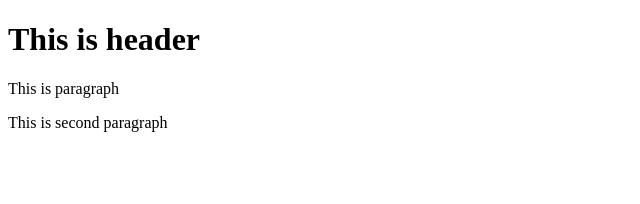
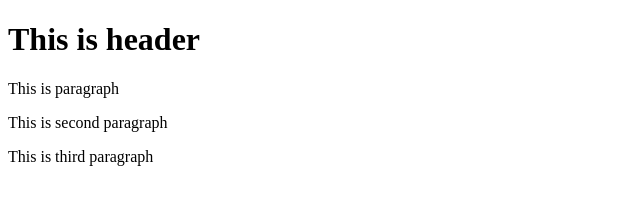
Before and after one commit to vp2020/git-test, a website: page index.html in a window 1280 px wide. Shown: the whole page, without its empty margins (0-640 px from the left). Drawn offline with Linux system fonts and the light colour scheme.

Commit message:
Fourth commit

```diff
--- a/index.html
+++ b/index.html
@@ -10,5 +10,6 @@
     <h1>This is header</h1>
     <p>This is paragraph</p>
     <p>This is second paragraph</p>
+    <p>This is third paragraph</p>
 </body>
 </html>
```
Also changed, not shown: package.json (added, +24 -0 lines), 2 other files.
